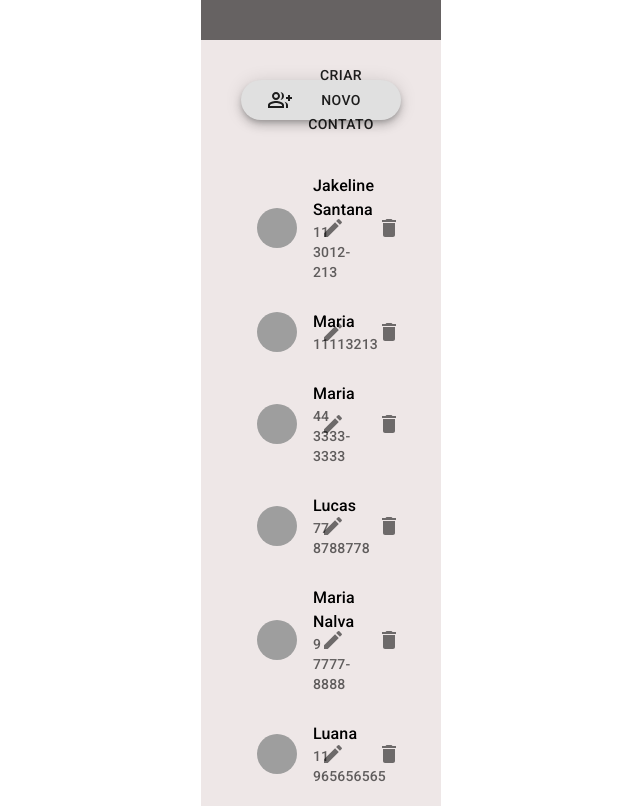
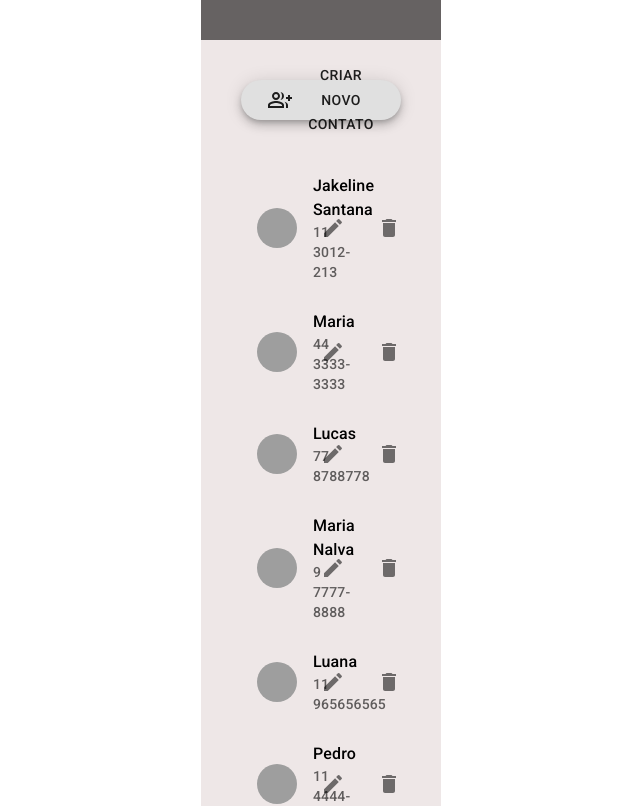
Before and after one commit to Jakeline-xx/React-Projeto, a React (Vite) app: page / in a window 1280 px wide. Shown: the top 806 px of the page, without its empty margins (319-959 px from the left). Built offline with nearby package versions, Linux system fonts and the light colour scheme; data requests are answered from the project's data file; grey boxes are pictures that could not be loaded.

Commit message:
organizado importações do materialUI

```diff
--- a/contatos-data.json
+++ b/contatos-data.json
@@ -4,11 +4,6 @@
       "nome": "Jakeline Santana",
       "telefone": "11 3012-213",
       "id": 6
-    },
-    {
-      "nome": "Maria",
-      "telefone": "11113213",
-      "id": 8
     },
     {
       "nome": "Maria",
@@ -31,9 +26,19 @@
       "id": 12
     },
     {
-      "nome": "Pedro Bo",
+      "nome": "Pedro ",
       "telefone": "11 4444-5555",
       "id": 13
+    },
+    {
+      "nome": "Julia",
+      "telefone": "+55 11 93333-3333",
+      "id": 14
+    },
+    {
+      "nome": "Alice",
+      "telefone": "4444",
+      "id": 15
     }
   ]
 }
--- a/src/App.tsx
+++ b/src/App.tsx
@@ -5,6 +5,7 @@ import { EditarContato } from "./pages/EditarContato";
 import { NovoContato } from "./pages/NovoContato";
 import { Footer } from "./components/Footer/Footer";
 import { Header } from "./components/Header/Header";
+
 function App() {
   return (
     <div className="App">
--- /dev/null
+++ b/src/components/Type/Type.tsx
@@ -0,0 +1,5 @@
+export type Contato = {
+  id: number;
+  nome: string;
+  telefone: string;
+};
--- a/src/pages/EditarContato/index.tsx
+++ b/src/pages/EditarContato/index.tsx
@@ -1,18 +1,12 @@
-import { Link, useLocation, useSearchParams } from "react-router-dom";
+import { Link } from "react-router-dom";
 import "./styles.css";
+import { Contato } from "../../components/Type/Type";
+import { fakeApi } from "../../services/fakeApi";
+import { useEffect, useState } from "react";
+
 import KeyboardReturnIcon from "@mui/icons-material/KeyboardReturn";
-import { fakeApi } from "../../services/fakeApi";
-import Avatar from "@mui/material/Avatar";
-import { TextField, Box, Button, Typography } from "@mui/material";
-import { Contato } from "../ListaDeContatos";
-import { useEffect, useState } from "react";
+import { TextField, Box, Button, Typography, Avatar } from "@mui/material";
 import "@fontsource/roboto/500.css";
-
-type EditarContato = {
-  id: number;
-  nome: string;
-  telefone: string;
-};
 
 export function EditarContato() {
   const [contatos, setContato] = useState<Contato[]>([]);
@@ -36,7 +30,7 @@ export function EditarContato() {
 
   async function editarContato(id: any) {
     if (window.confirm("Tem certeza que deseja alterar as informações?")) {
-      const data: EditarContato = {
+      const data: Contato = {
         nome: contatoNomeInput,
         telefone: contatoTelefoneInput,
         id: Number(contatoIdInput),
@@ -51,9 +45,11 @@ export function EditarContato() {
         return;
       }
 
-      await fakeApi.put(`contatos/${id}`, data).then(() => {
+      await fakeApi.put(`contatos/${id}`, data);
+
+      {
         window.location.href = "/";
-      });
+      }
     }
   }
 
--- a/src/pages/EditarContato/styles.css
+++ b/src/pages/EditarContato/styles.css
@@ -1,8 +1,3 @@
-* {
-  margin: 0;
-  padding: 0;
-  box-sizing: border-box;
-}
 .input-id {
   display: none;
 }
```
Also changed, not shown: src/pages/ListaDeContatos/index.tsx (+12 -14 lines), src/pages/NovoContato/index.tsx (+5 -5 lines).
